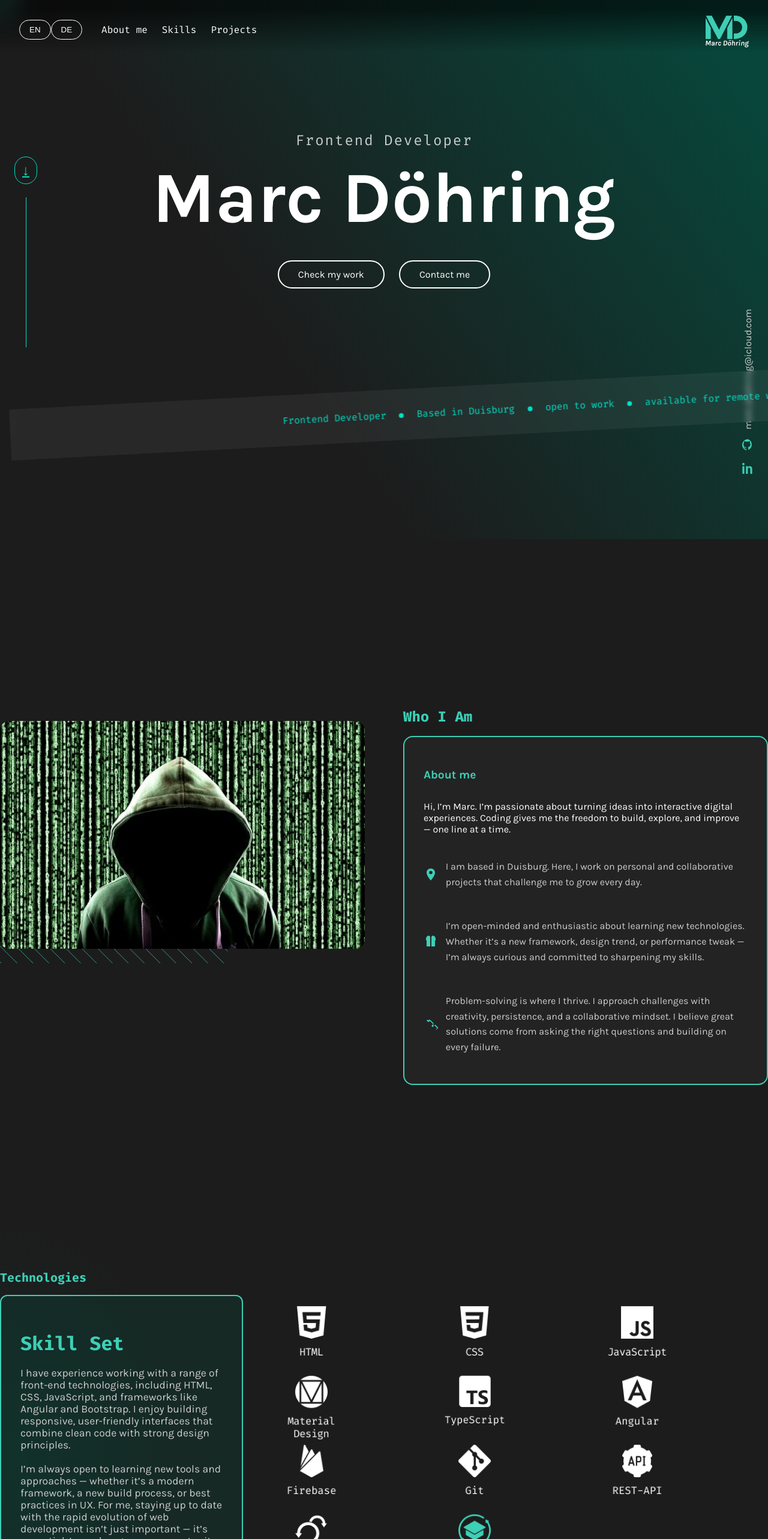
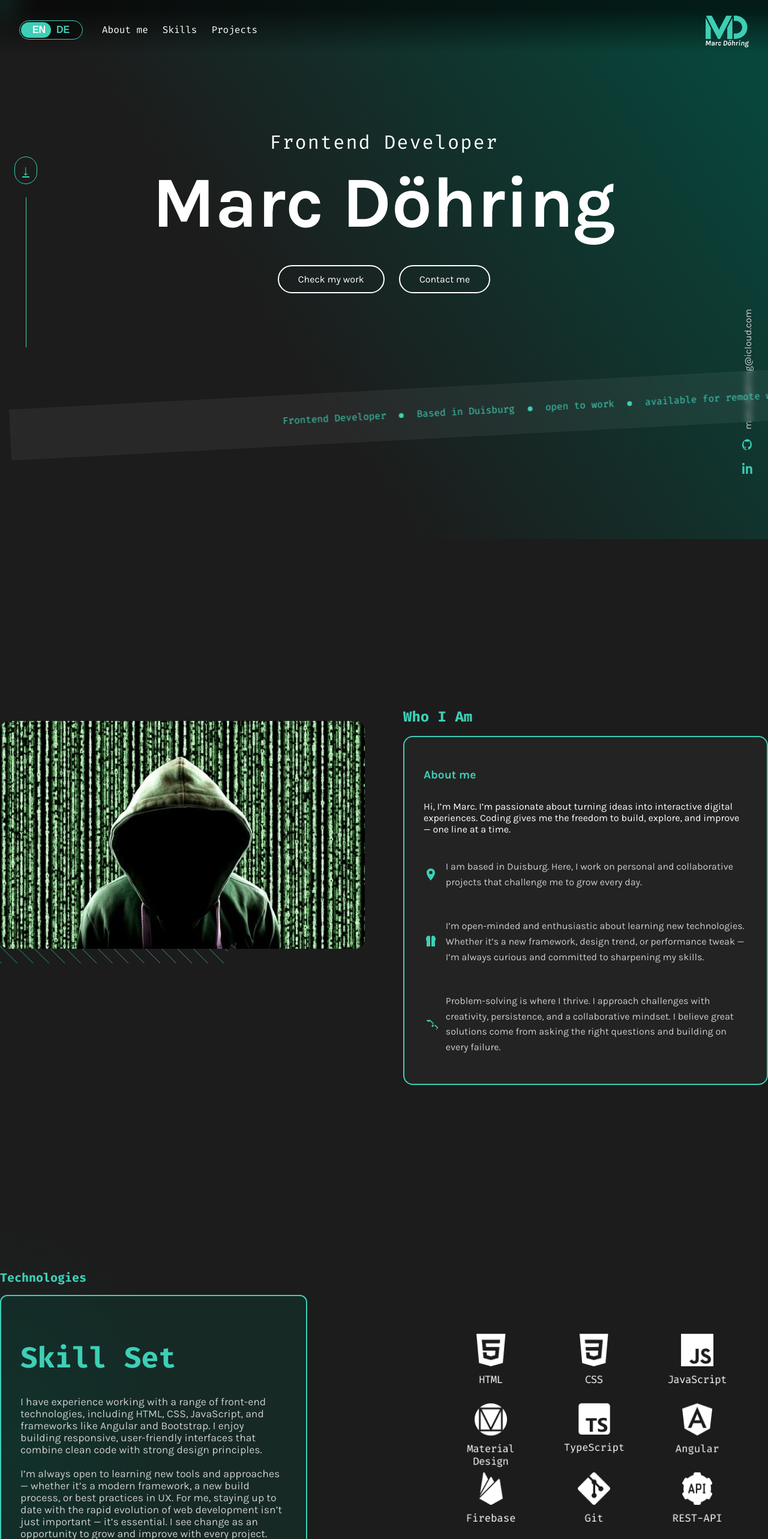
Before and after one commit to Marc-Doehring/Portfolio, an Angular app: page / in a window 1280 px wide. Shown: the top 2566 px of the page at 60% size. Built offline with nearby package versions, Linux system fonts and the light colour scheme; no server answers.

Commit message:
variables.scss portfolio_update

```diff
--- a/angular.json
+++ b/angular.json
@@ -25,6 +25,11 @@
             ],
             "tsConfig": "tsconfig.app.json",
             "inlineStyleLanguage": "scss",
+            "stylePreprocessorOptions": {
+              "includePaths": [
+                "src/styles"
+              ]
+            },
             "assets": [
               {
                 "glob": "**/*",
--- a/src/app/pages/abovethefold/abovethefold.component.scss
+++ b/src/app/pages/abovethefold/abovethefold.component.scss
@@ -1,3 +1,5 @@
+@use 'variables' as vars;
+
 :host {
   display: flex;
   justify-content: center;
@@ -6,9 +8,7 @@
   width: 100%;
   position: relative;
   overflow: hidden;
-  color: white;
-
-
+  color: vars.$color-white;
 }
 
 /* Content-Wrapper auf zentrierte Max-Breite */
@@ -31,11 +31,11 @@
   margin-top: -20rem;
 
   h2 {
-    font-family: 'Fira Code';
-    font-size: 1.5rem;
+    font-family: vars.$font-code;
+    font-size: 2rem;
     font-weight: 300;
     margin-bottom: 0.5rem;
-    color: #ccc;
+    color: vars.$color-white;
     letter-spacing: 2px;
   }
 
@@ -67,18 +67,18 @@
   z-index: 2;
 
   .scroll-button {
-    border: 1px solid #00e0c7;
+    border: 1px solid vars.$color-accent;
     border-radius: 100px;
     padding: 8px 12px;
     font-size: 1.5rem;
-    color: #00e0c7;
+    color: vars.$color-accent;
     animation: bounce 2s infinite;
   }
 
   .line {
     width: 1px;
     height: 250px; /* Höhe anpassen */
-    background-color: #00e0c7;
+    background-color: vars.$color-accent;
     margin-top: 2rem;
   }
 }
@@ -98,7 +98,7 @@
     writing-mode: vertical-rl;
     transform: rotate(180deg);
     font-size: 1rem;
-    color: #ccc;
+    color: #ccc; // Auch hier helles Grau als Kontrast, kann man variabel machen falls gewünscht
   }
 
   .icon-group {
@@ -110,7 +110,7 @@
     .icon-link {
       position: relative;
       display: inline-block;
-      color: #3DCFB6; /* Grüner Icon-Farbton */
+      color: vars.$color-accent; /* Grüner Icon-Farbton */
       transition: color 0.3s ease;
 
       svg {
@@ -120,7 +120,7 @@
 
       /* Hover: Icon wird weiß */
       &:hover {
-        color: white;
+        color: vars.$color-white;
       }
 
       /* Grüner Punkt rechts neben Icon - standard unsichtbar */
@@ -132,7 +132,7 @@
         transform: translateY(-50%);
         width: 6px;
         height: 6px;
-        background-color: #3DCFB6;
+        background-color: vars.$color-accent;
         border-radius: 50%;
         opacity: 0;
         transition: opacity 0.3s ease;
@@ -162,7 +162,7 @@
   .line {
     width: 1px;
     height: 250px; /* gleiche Höhe wie links */
-    background-color: white;
+    background-color: vars.$color-white;
     margin-top: 1rem;
   }
 }
@@ -185,8 +185,8 @@
   p {
     display: inline-block;
     padding: 1rem;
-    color: #00e0c7;
-    font-family: 'Fira Code', monospace;
+    color: vars.$color-accent;
+    font-family: vars.$font-code;
     font-size: 1rem;
     animation: scroll-left 20s linear infinite;
 
@@ -195,7 +195,7 @@
       display: inline-block;
       width: 8px;
       height: 8px;
-      background-color: #00e0c7;
+      background-color: vars.$color-accent;
       border-radius: 50%;
       margin: 0 0.75rem;
       vertical-align: middle;
--- a/src/app/pages/myskills/myskills.component.scss
+++ b/src/app/pages/myskills/myskills.component.scss
@@ -1,11 +1,16 @@
+@use 'variables' as vars;
+
 .myskills-section {
   padding: 8rem 0;
-  color: white;
-  background: radial-gradient(22.43% 43.85% at 1.22% 52.45%, rgba(8, 70, 59, 0.3) 0%, #1C1C1C 100%);
+  color: vars.$color-white;
+  background: radial-gradient(
+    22.43% 43.85% at 1.22% 52.45%,
+    rgba(8, 70, 59, 0.3) 0%,
+    vars.$color-dark 100%
+  );
   background-size: cover;
   background-position: center;
   background-repeat: no-repeat;
-
 
   .content-wrapper {
     width: 100%;
@@ -15,8 +20,8 @@
 
   .myskills-wrapper {
     display: flex;
-    gap: 4rem;
-    align-items: center;
+    gap: 16rem;
+    align-items: end;
 
     @media (max-width: 900px) {
       flex-direction: column;
@@ -30,52 +35,52 @@
     flex-direction: column;
 
     .section-label {
-      font-family: 'Fira Code', monospace;
+      font-family: vars.$font-code;
       font-size: 1.25rem;
-      color: #3DCFB6;
+      color: vars.$color-accent;
       margin-bottom: 1rem;
     }
   }
 
   .skills-left {
     flex: 1;
-    border: 2px solid #3DCFB6;
+    border: 2px solid vars.$color-accent;
     padding: 2rem;
     border-radius: 12px;
     background-color: rgba(8, 70, 59, 0.3);
 
     .section-title {
-      font-family: 'Fira Code', monospace;
-      font-size: 2rem;
-      color: #3DCFB6;
-      margin-bottom: 1rem;
+      font-family: vars.$font-code;
+      font-size: 3rem;
+      color: vars.$color-accent;
+      margin-bottom: 2rem;
     }
 
     .section-subtitle {
-      font-family: 'Karla', sans-serif;
+      font-family: vars.$font-body;
       font-size: 1.1rem;
-      color: #ccc;
+      color: #ccc; // Wenn gewünscht, auch als Variable definieren
       margin-bottom: 2rem;
     }
 
     .ghost-button {
       padding: 0.75rem 1.5rem;
       background: transparent;
-      border: 1px solid #3DCFB6;
-      color: #3DCFB6;
+      border: 1px solid vars.$color-accent;
+      color: vars.$color-accent;
       border-radius: 9999px;
       cursor: pointer;
       transition: all 0.3s ease;
 
       &:hover {
-        background-color: #3DCFB6;
-        color: #1C1C1C;
+        background-color: vars.$color-accent;
+        color: vars.$color-dark;
       }
     }
   }
 
   .skills-right {
-    flex: 2;
+    flex: 1;
     display: grid;
     grid-template-columns: repeat(3, 1fr);
     gap: 4px;
@@ -144,9 +149,9 @@
 
   .hover-hint {
     position: absolute;
-    top: -80px; // ❗️Bild 30px höher setzen
+    top: -80px; // Bild 30px höher setzen
     left: 25%;
-    transform: translateX(-50%) scale(1.2); // ❗️zentriert + vergrößert
+    transform: translateX(-50%) scale(1.2); // zentriert + vergrößert
     opacity: 0;
     pointer-events: none;
     transition: opacity 0.3s ease, transform 0.3s ease;
@@ -155,6 +160,6 @@
 
   &:hover .hover-hint {
     opacity: 1;
-    transform: translateX(-50%) scale(1.5); // ❗️größer beim Hover
+    transform: translateX(-50%) scale(1.5); // größer beim Hover
   }
 }
--- a/src/app/shared/header/header.component.html
+++ b/src/app/shared/header/header.component.html
@@ -1,15 +1,25 @@
 <header>
   <div class="header-container content-wrapper">
     <div class="nav-left">
-      <div class="lang-switch">
-        <button>EN</button>
-        <button>DE</button>
-      </div>
+
+      <div
+  class="language-toggle"
+  [class.active]="currentLang === 'de'"
+  (click)="toggleLanguage()"
+>
+  <span class="lang en" [class.active]="currentLang === 'en'">EN</span>
+  <span class="lang de" [class.active]="currentLang === 'de'">DE</span>
+  <div class="toggle-slider"></div>
+</div>
+
 
       <nav class="nav-links desktop-nav">
-        <a href="#aboutme" [class.active]="currentSection === 'aboutme'" (click)="setCurrentSection('aboutme')">About me</a>
-        <a href="#myskills" [class.active]="currentSection === 'myskills'" (click)="setCurrentSection('myskills')">Skills</a>
-        <a href="#portfolio" [class.active]="currentSection === 'portfolio'" (click)="setCurrentSection('portfolio')">Projects</a>
+        <a href="#aboutme" [class.active]="currentSection === 'aboutme'" (click)="setCurrentSection('aboutme')">About
+          me</a>
+        <a href="#myskills" [class.active]="currentSection === 'myskills'"
+          (click)="setCurrentSection('myskills')">Skills</a>
+        <a href="#portfolio" [class.active]="currentSection === 'portfolio'"
+          (click)="setCurrentSection('portfolio')">Projects</a>
       </nav>
     </div>
 
--- a/src/app/shared/header/header.component.scss
+++ b/src/app/shared/header/header.component.scss
@@ -1,16 +1,17 @@
+@use 'variables' as vars;
+
 :host {
   display: block;
   width: 100%;
-  background: linear-gradient(0deg,rgba(0, 0, 0, 0) 13%, rgba(0, 0, 0, 0.6) 84%);
-
-  color: white;
+  background: linear-gradient(0deg, rgba(0, 0, 0, 0) 13%, rgba(0, 0, 0, 0.6) 84%);
+  color: vars.$color-white;
   padding: 1rem 0;
   position: sticky;
   top: 0;
   z-index: 998;
 
   a {
-    font-family: 'Fira Code';
+    font-family: vars.$font-code;
   }
 
   .header-container {
@@ -30,18 +31,86 @@
     flex-wrap: wrap;
   }
 
-  .lang-switch {
-    button {
-      background: transparent;
-      border: 1px solid white;
-      color: white;
-      padding: 0.5rem 1rem;
-      cursor: pointer;
-      border-radius: 9999px;
-      transition: background-color 0.3s ease, color 0.3s ease;
+  .language-toggle {
+    position: relative;
+    width: 80px;
+    height: 30px;
+    background-color: #0d0d0d;
+    border: 1px solid vars.$color-accent;
+    border-radius: 999px;
+    display: flex;
+    justify-content: space-between;
+    align-items: center;
+    padding: 0 12px;
+    cursor: pointer;
+    font-family: sans-serif;
+  }
 
-      &:hover {
-        background-color: rgba(255, 255, 255, 0.1);
+  .language-toggle .lang {
+    z-index: 1;
+    flex: 1;
+    text-align: center;
+    color: vars.$color-accent;
+    font-weight: 600;
+    transition: color 0.3s ease;
+  }
+
+  .language-toggle .toggle-slider {
+    position: absolute;
+    top: 2px;
+    bottom: 2px;
+    left: 2px;
+    width: 48%;
+    background-color: vars.$color-accent;
+    border-radius: 999px;
+    transition: left 0.3s ease;
+    z-index: 0;
+  }
+
+  .language-toggle.active .toggle-slider {
+    left: 50%;
+  }
+
+  .language-toggle.active .de {
+    color: vars.$color-white;
+  }
+
+  .language-toggle:not(.active) .en {
+    color: vars.$color-white;
+  }
+
+  button {
+    display: flex;
+    align-items: center;
+    gap: 6px;
+    padding: 6px 12px;
+    font-weight: 600;
+    font-size: 14px;
+    background-color: black;
+    color: vars.$color-accent;
+    border: 1px solid vars.$color-accent;
+    border-radius: 20px;
+    cursor: pointer;
+    transition: all 0.3s;
+
+    .icon {
+      display: flex;
+      align-items: center;
+
+      svg {
+        width: 16px;
+        height: 16px;
+        fill: currentColor;
+        transition: fill 0.3s;
+      }
+    }
+
+    &.active {
+      background-color: vars.$color-accent;
+      color: vars.$color-white;
+
+      svg {
+        fill: currentColor;
       }
     }
   }
@@ -51,7 +120,7 @@
     gap: 1.5rem;
 
     a {
-      color: white;
+      color: vars.$color-white;
       text-decoration: none;
       font-weight: 500;
       position: relative;
@@ -72,16 +141,15 @@
       }
 
       &:hover::after {
-        background-color: #3DCFB6;
+        background-color: vars.$color-accent;
       }
 
       &.active {
-        color: #3DCFB6;
+        color: vars.$color-accent;
       }
     }
   }
 
-  // ======== BURGER BUTTON ========
   .burger {
     display: none;
     flex-direction: column;
@@ -92,17 +160,16 @@
     span {
       width: 25px;
       height: 3px;
-      background-color: white;
+      background-color: vars.$color-white;
       display: block;
       transition: all 0.3s ease;
     }
   }
 
-  // ======== MOBILE NAVIGATION ========
   .mobile-nav {
     display: none;
     flex-direction: column;
-    background-color: #1C1C1C;
+    background-color: vars.$color-dark;
     padding: 1rem 2rem;
     position: absolute;
     top: 100%;
@@ -111,7 +178,7 @@
     z-index: 100;
 
     a {
-      color: white;
+      color: vars.$color-white;
       text-decoration: none;
       padding: 1rem 0;
       border-bottom: 1px solid #444;
@@ -123,7 +190,6 @@
     }
   }
 
-  // ======== RESPONSIVE ========
   @media (max-width: 768px) {
     .header-container {
       flex-direction: row;
--- a/src/app/shared/header/header.component.ts
+++ b/src/app/shared/header/header.component.ts
@@ -1,13 +1,39 @@
-import { Component } from '@angular/core';
+import { Component, OnInit } from '@angular/core';
+import { HttpClientModule, HttpClient } from '@angular/common/http';
+import { DomSanitizer, SafeHtml } from '@angular/platform-browser';
+import { CommonModule } from '@angular/common';
 
 @Component({
   selector: 'app-header',
+  standalone: true,
+  imports: [HttpClientModule, CommonModule],
   templateUrl: './header.component.html',
   styleUrls: ['./header.component.scss']
 })
-export class HeaderComponent {
-   currentSection = '';
+export class HeaderComponent implements OnInit {
+  currentSection = '';
   mobileMenuOpen = false;
+
+  currentLang: 'en' | 'de' = 'en';
+  languageSvg: SafeHtml = '';
+
+  constructor(
+    private http: HttpClient,
+    private sanitizer: DomSanitizer
+  ) {}
+
+  ngOnInit(): void {
+    this.http.get('/header/3. Language switch.svg', { responseType: 'text' })
+      .subscribe(svg => {
+        this.languageSvg = this.sanitizer.bypassSecurityTrustHtml(svg);
+      });
+  }
+
+  toggleLanguage() {
+    this.currentLang = this.currentLang === 'en' ? 'de' : 'en';
+    console.log('Sprache ist jetzt:', this.currentLang);
+    // Hier könntest du z. B. auch eine Übersetzungsfunktion anstoßen
+  }
 
   setCurrentSection(section: string) {
     this.currentSection = section;
--- a/src/styles.scss
+++ b/src/styles.scss
@@ -1,36 +1,30 @@
-
-
-//* You can add global styles to this file, and also import other style files */
-
+@use 'variables' as vars;
 @import url('https://fonts.googleapis.com/css2?family=Fira+Code:wght@400;700&family=Karla:wght@400;700&display=swap');
 
-
 body {
-  font-family: 'Karla';
-  background-color: rgba(28, 28, 28, 1);
+  font-family: vars.$font-body;
+  background-color: vars.$color-dark;
   margin: 0;
 }
 
 html {
   scroll-behavior: smooth;
-
 }
 
 .content-wrapper {
-  // width: 100%;
   max-width: 1440px; // oder 1280px, je nach Stil
   margin: 0 auto;
 }
 
 .ghost-button {
-  font-family: 'Karla', sans-serif;
+  font-family: vars.$font-body;
   position: relative;
   display: inline-block;
   padding: 0.75rem 2rem;
-  border: 2px solid white;
+  border: 2px solid vars.$color-white;
   border-radius: 9999px;
   background: transparent;
-  color: white;
+  color: vars.$color-white;
   font-size: 1rem;
   overflow: hidden;
   text-align: center;
@@ -44,8 +38,8 @@ html {
   }
 
   &:hover {
-    border-color: #3DCFB6;
-    color: #3DCFB6;
+    border-color: vars.$color-accent;
+    color: vars.$color-accent;
 
     span {
       animation: slideLoop 3s ease-in-out infinite;
@@ -73,11 +67,9 @@ html {
 }
 
 .logo {
-
-
   img {
     padding-top: 10px;
-      width: 72px; /* Adjust as needed */
+    width: 72px;
     height: auto;
     transition: transform 0.3s ease;
 
--- /dev/null
+++ b/src/styles/variables.scss
@@ -0,0 +1,11 @@
+// === Farben ===
+$color-white: #ffffff;
+$color-dark: #1C1C1C;
+$color-accent: #3DCFB6;
+$color-gray-light: #ccc;
+
+
+// === Schriftarten ===
+$font-body: 'Karla', sans-serif;
+$font-code: 'Fira Code', monospace;
+$font-mono: monospace;
```
Also changed, not shown: src/app/pages/aboutme/aboutme.component.scss (+15 -16 lines), src/app/pages/contactform/contactform.component.scss (+24 -24 lines), src/app/pages/portfolio/portfolio.component.scss (+53 -19 lines), src/app/pages/say-about-me/say-about-me.component.scss (+15 -14 lines), 1 other file (tests, documents, lock files or other folders). Lines whose indentation alone changed are shown as unchanged.
